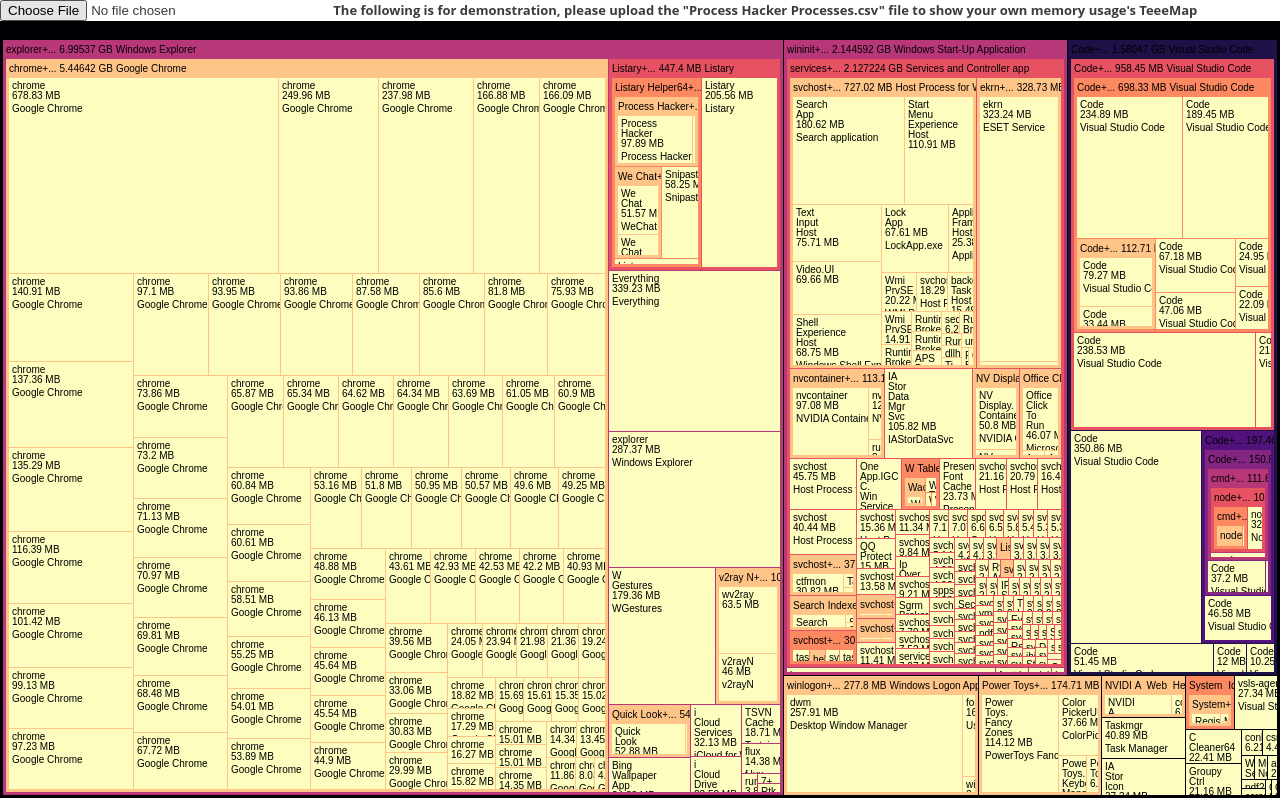
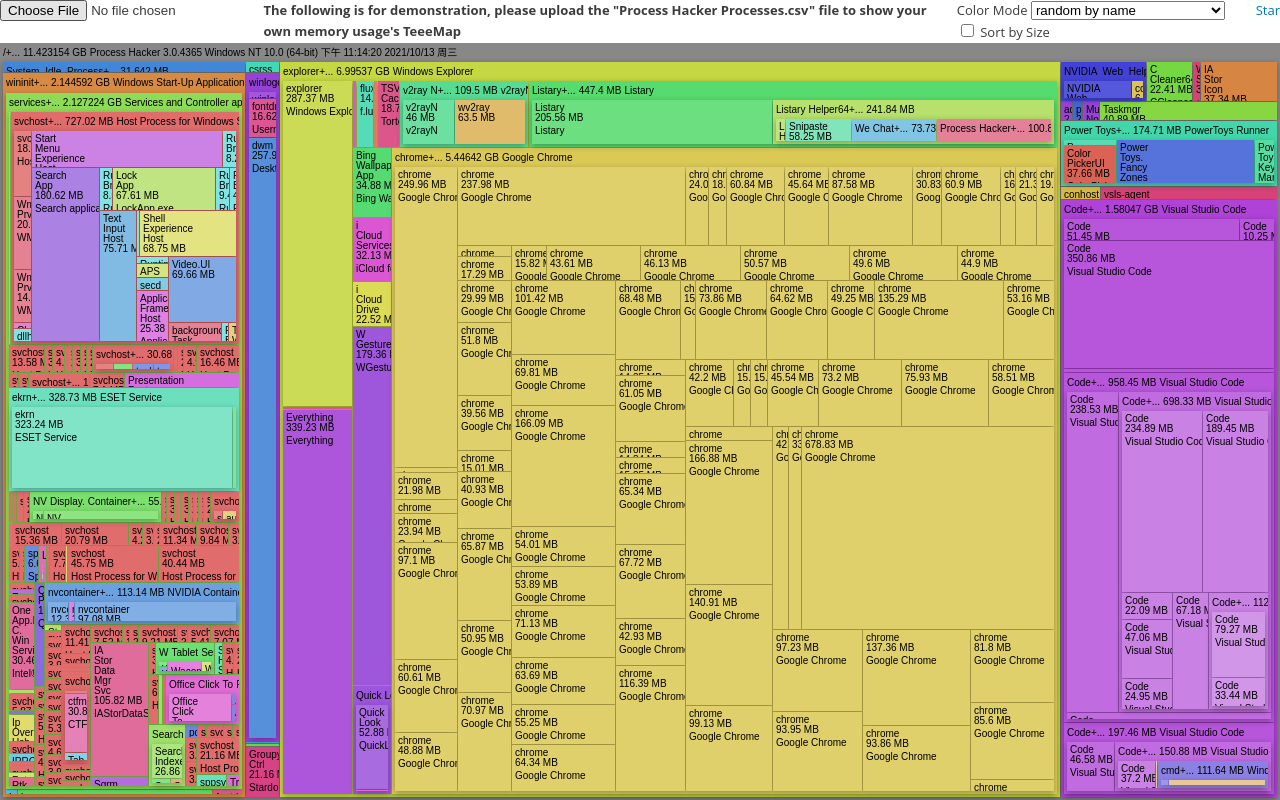
Before and after one commit to Krysl/ProcessHacker_TreeMap, a website built with Vite: page src/index.html in a window 1280 px wide. Built offline with nearby package versions, Linux system fonts and the light colour scheme.

Commit message:
add more color mode
Signed-off-by: Krysl <krysl@qq.com>

```diff
--- a/src/index.html
+++ b/src/index.html
@@ -1,16 +1,35 @@
 <html>
 
 <head>
+  <meta http-equiv="Content-Type" content="text/html; charset=utf-8" />
   <link rel="stylesheet" type="text/css" href="./base.css" />
+  <script async defer src="https://buttons.github.io/buttons.js"></script>
 </head>
 
 <body>
-  <div style="display: inline-flex;">
+  <div id="titlebar" style="display: flex;">
     <input type="file" name="inputfile" id="inputfile" style="width: 25em;">
+    <p id="tips" style="font-weight: bold;">
+      The following is for demonstration, please upload the "Process Hacker Processes.csv" file to show your own memory
+      usage's TeeeMap
+    </p>
+    &nbsp;&nbsp;&nbsp;
+    <form>
+      Color Mode
+      <select id="color-mode">
+      </select>
+      &nbsp;&nbsp;&nbsp;
+      <input id="sort-by-size" type="checkbox">
+      Sort by Size
+    </form>
+    <div id="github_button" style="margin-left: auto; height: 23px;">
+      <a class="github-button" href="https://github.com/krysl/ProcessHacker_TreeMap" data-size="large"
+        data-show-count="true" aria-label="Star krysl/ProcessHacker_TreeMap on GitHub">Star</a>
+    </div>
   </div>
   <div id="d3-output"></div>
-  <!-- <pre id="output"></pre> -->
   <script type="module" src="./index.ts"></script>
+
 </body>
 
 </html>
--- a/src/index.ts
+++ b/src/index.ts
@@ -1,18 +1,7 @@
 import { parseCSV } from './parse_csv';
 import { showTreeMap, updateData } from './renderer';
 
-function createTip(txt: string) {
-  const text = document.createElement("P");
-  text.innerText = txt;
-  text.setAttribute('style', 'font-weight: bold;');
-  return text;
-}
-
-const text = createTip(
-  'The following is for demonstration, ' +
-  'please upload the "Process Hacker Processes.csv" ' +
-  'file to show your own memory usage\'s TeeeMap'
-);
+const text = document.getElementById('tips');
 
 const inputfile = document.getElementById('inputfile');
 
@@ -27,8 +16,6 @@
   fr.readAsText(this.files[0]);
 })
 
-inputfile.parentNode.appendChild(text);
-
 fetch('Process Hacker Processes.csv')
   .then(function (response) {
     return response.text();
--- a/src/renderer.ts
+++ b/src/renderer.ts
@@ -1,34 +1,118 @@
 import * as d3 from 'd3';
 import { formatBytes, uid } from './utils';
+import * as d3scalechromatic from 'd3-scale-chromatic';
 
 let d3Node: d3.Selection<d3.BaseType | SVGGElement, unknown, d3.BaseType | SVGGElement, unknown>;
 
-const height = document.body.clientHeight - 23;
-const width = document.body.clientWidth
-const color = d3.scaleSequential([8, 0], d3.interpolateMagma);
+const height = () => document.body.clientHeight - document.getElementById('titlebar').clientHeight;
+const width = () => document.body.clientWidth
 // const color = d3.scaleOrdinal(d3.schemeCategory10);
+
+const colorMap: Map<string, string> = new Map<string,string>;
+const ramdomByNameColor = (d: d3.HierarchyNode) => {
+  if (d.parent === null) {
+    d.color = "#888888";
+    return d.color
+  }
+  const name = d.data.name.replace('+...', '');
+  let c: string;
+  if (colorMap.has(name)) {
+    c = colorMap.get(name);
+  } else {
+    c = Math.random() * 360;
+    colorMap.set(name, c);
+  }
+  return d3.hsl(
+    c,
+    0.65,
+    0.5 + 0.05 * d.depth
+  ).toString()
+}
+const randomByNameStr = 'random by name';
+const colorMode: Map<string, Functon> = new Map<string, Functon>([
+  [randomByNameStr, ramdomByNameColor],
+])
+
+for (const prop in d3scalechromatic) {
+  if (prop.startsWith('interpolate')) {
+    console.log(prop)
+    const fn = d3scalechromatic[prop]
+    console.log(fn)
+    colorMode.set(prop, d => d3.scaleSequential([8, 0], fn)(d.height))
+    colorMode.set(prop + '2', d => d3.scaleSequential([8, 0], fn)(d.depth))
+  }
+}
+const colorModeSelect = document.getElementById('color-mode');
+let cfgColorMode = localStorage.getItem('color-mode');
+if (cfgColorMode === null) {
+  localStorage.setItem('color-mode', randomByNameStr);
+  cfgColorMode = randomByNameStr;
+}
+for (let [key, value] of colorMode) {
+  var opt = document.createElement('option');
+  opt.value = key;
+  opt.innerHTML = key;
+  if (key == cfgColorMode) {
+    opt.selected = true;
+  }
+  colorModeSelect.appendChild(opt);
+}
+let colorFn = colorMode.get(colorModeSelect.value);
+console.log(colorModeSelect.value)
+
+colorModeSelect.onchange = (ev) => {
+  colorFn = colorMode.get(colorModeSelect.value);
+  localStorage.setItem('color-mode', colorModeSelect.value);
+  showTreeMap(null);
+}
+
+const sortBySizeCheckBox = document.getElementById('sort-by-size');
+let cfgSortBySize = localStorage.getItem('sort-by-size');
+cfgSortBySize = cfgSortBySize == 'true' ? true : false;
+if (cfgSortBySize === null) {
+  localStorage.setItem('sort-by-size', true);
+  cfgSortBySize = true;
+}
+sortBySizeCheckBox.checked = cfgSortBySize;
+sortBySizeCheckBox.onchange = (ev) => {
+  localStorage.setItem('sort-by-size', sortBySizeCheckBox.checked);
+  cfgSortBySize = sortBySizeCheckBox.checked;
+  showTreeMap(null);
+}
+
+
+document.body.onresize = () => showTreeMap(null);
+
 const format = d3.format(",d");
 
 const treemap = data => d3.treemap()
   // .tile(d3.treemapBinary)
   // .tile(d3.treemapSquarify)
-  .size([width, height])
+  .size([width(), height()])
   .paddingOuter(3)
   .paddingTop(19)
   .paddingInner(1)
   .round(true)
   (
+    cfgSortBySize ?
       d3
         .hierarchy(data)
         .sum(d => d.value)
         .sort((a, b) =>
           // -(b.data.index - a.data.index)
           b.value - a.value
-      )
+        ) :
+      d3
+        .hierarchy(data)
+        .sum(d => d.value)
   )
 
-
-export function showTreeMap(data: TreeNode): SVGSVGElement {
+let preData: TreeNode;
+export function showTreeMap(data: TreeNode | null): SVGSVGElement {
+  if (data === null) {
+    data = preData;
+  } else
+    preData = data
   const root = treemap(data);
 
   const shadow = uid("shadow");
@@ -43,7 +127,7 @@
     .select('#d3-output')
     .append('svg')
     .attr("id", 'd3-output-svg')
-    .attr("viewBox", [0, 0, width, height])
+    .attr("viewBox", [0, 0, width(), height()])
     .style("font", "10px sans-serif");
   svg.append("filter")
     .attr("id", shadow.id)
@@ -55,7 +139,7 @@
   const node = svg.selectAll("g")
     .data(d3.group(root, d => d.depth))
     .join("g")
-    // .attr("filter", shadow)
+    .attr("filter", shadow)
     .selectAll("g")
     .data(d => d[1])
     .join("g")
@@ -63,15 +147,21 @@
 
   node.append("title")
     .text(d =>
-      `${d.ancestors().reverse().map(d => d.data.name).join("/")}\n` +
-      `${formatBytes(d.value)}\n` +
-      `${d.data.index}\n` +
-      `${d.data.commandLine}`
+      `${d.ancestors().reverse().map(
+        (d, index) => (index == 0) ? null : (
+          '\n' +
+          '\t'.repeat(index - 1) +
+          (index > 1 ? '↪ ' : '') +
+          d.data.name.replace('+...', '')
+        )
+      ).join("")}\n` +
+      `memory:\n\t${formatBytes(d.value)}\n` +
+      // `index:\n\t${d.data.index}\n` +
+      `cmd:\n\t${d.data.commandLine?.replaceAll(' -', '\n\t\t-')}`
     );
-
   node.append("rect")
     .attr("id", d => (d.nodeUid = uid("node")).id)
-    .attr("fill", d => color(d.height))
+    .attr("fill", d => colorFn(d))
     // .attr("fill", d => color(d.data.name))
     // .attr("fill-opacity", (d, i, nodes) => i === nodes.length - 1 ? 0.7 : null)
     // .attr("fill-opacity", (d, i, nodes) => 0.7)
@@ -86,10 +176,17 @@
   node.append("text")
     .attr("clip-path", d => d.clipUid)
     .selectAll("tspan")
-    .data(d => d.data.name.split(/(?=[A-Z][^A-Z])/g)
+    .data(d => {
+      let info = (d.data.name as string).split(/(?=[A-Z][^A-Z ])/g);
+      // let info = (d.data.name as string).split(/[ .]/g);
+      // if (d.height != 0)
+      //   info = ['[', ...info, ']='];
+      info = info
         .concat(formatBytes(d.value))
         .concat(d.data.description)
-      // .concat(d.data.commandLine)
+      // .concat(d.data.commandLine)}
+      return info;
+    }
     )
     .join("tspan")
     .text(d => d);
```
Lines whose indentation alone changed are shown as unchanged.
